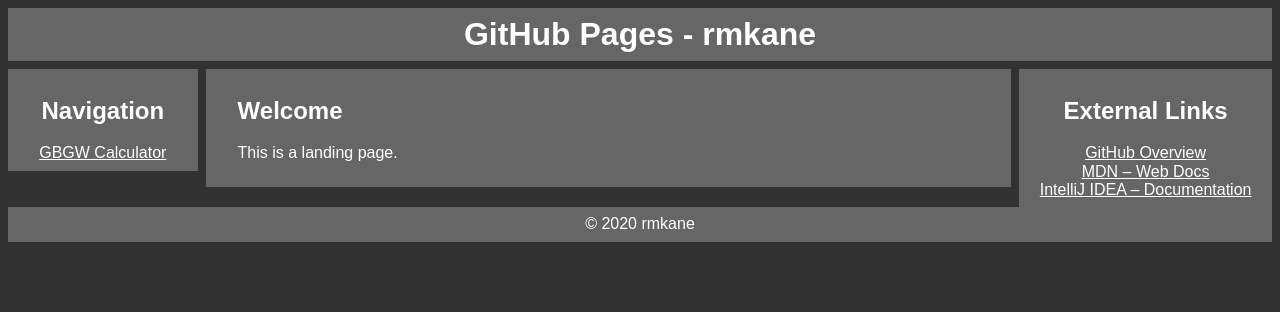
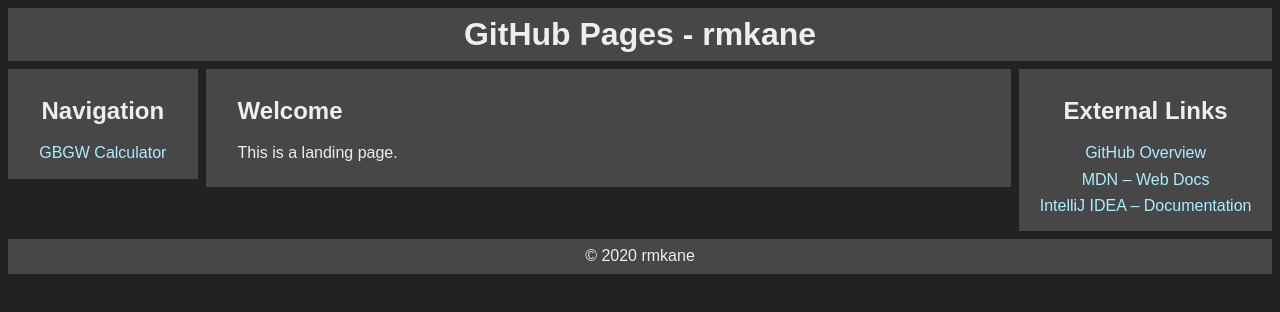
Before and after one commit to rmkane/rmkane.github.io, a plain HTML site: page index.html in a window 1280 px wide. Drawn offline with nearby package versions, Linux system fonts and the light colour scheme.

Commit message:
Modified style

```diff
--- a/index.html
+++ b/index.html
@@ -6,13 +6,13 @@
     <link rel="stylesheet" href="https://cdnjs.cloudflare.com/ajax/libs/normalize/8.0.1/normalize.min.css" />
     <style type="text/css">
       * {
-        color: #fff;
+        color: #EEE;
         box-sizing: border-box;
         font-family: 'Metrophobic', Arial, serif;
       }
 
       body {
-        background-color: #323232;
+        background-color: #222;
         padding: 8px;
       }
 
@@ -22,7 +22,7 @@
       section,
       footer {
         text-align: center;
-        background-color: #666666;
+        background-color: #474747;
         padding: 8px;
       }
 
@@ -30,6 +30,12 @@
       footer {
         width: 100%;
         padding: 8px;
+      }
+
+      nav,
+      aside,
+      section {
+        margin-bottom: 8px;
       }
 
       header {
@@ -72,18 +78,27 @@
         margin-bottom: 0;
       }
 
-      nav li {
-        display: inline-block;
-        margin: 0 0 0 8px;
-        width: 100%;
-      }
-
-      nav li:first-child {
-        margin-left: 0;
+      nav li,
+      aside li {
+        margin-bottom: 0.5em;
       }
 
       footer {
         clear: both;
+      }
+
+      a {
+        text-decoration: none;
+        color: #AEF;
+      }
+
+      a:hover {
+        text-decoration: underline;
+        color: #DEF;
+      }
+
+      a:active {
+        color: #FFF;
       }
     </style>
   </head>
```
